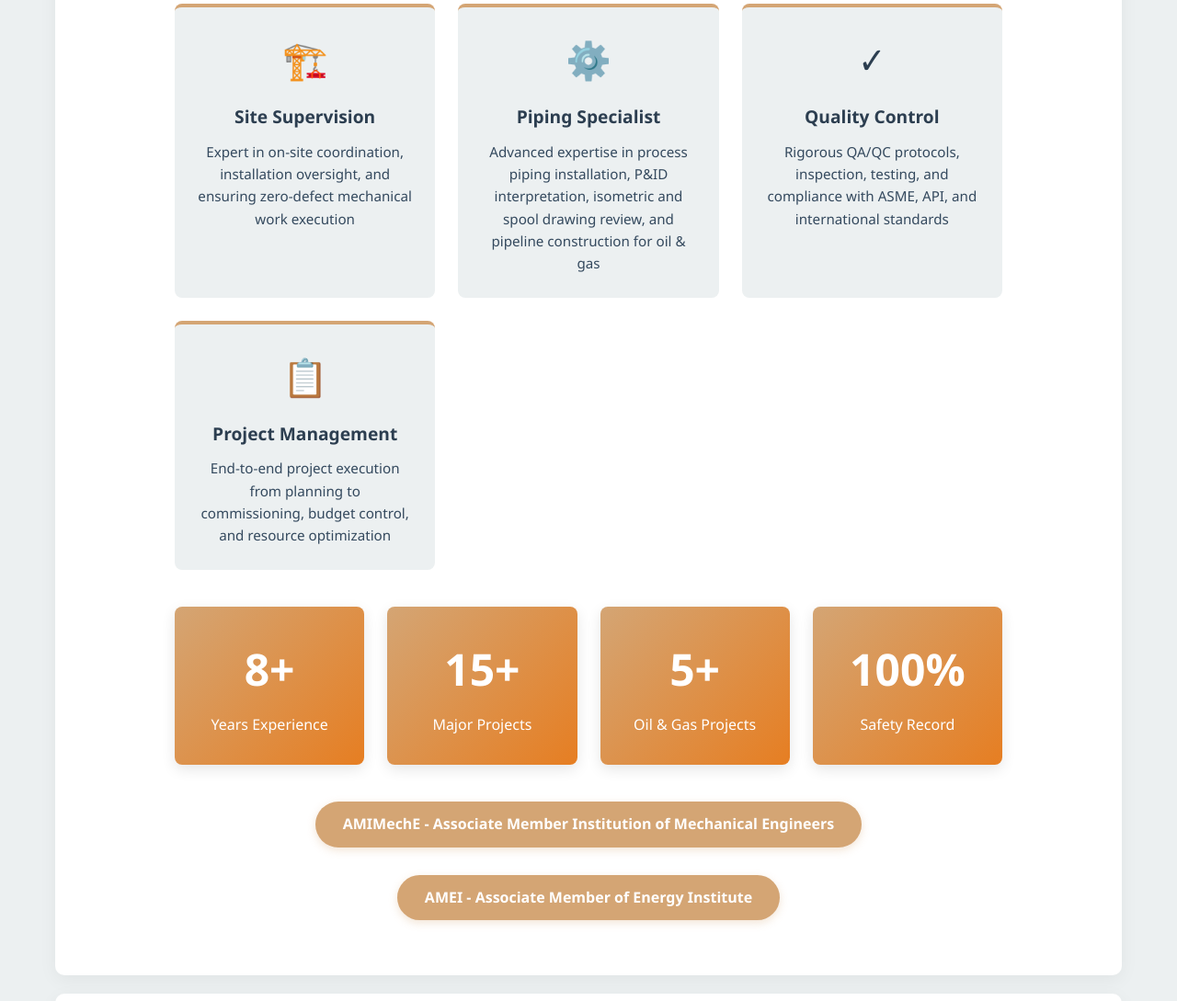
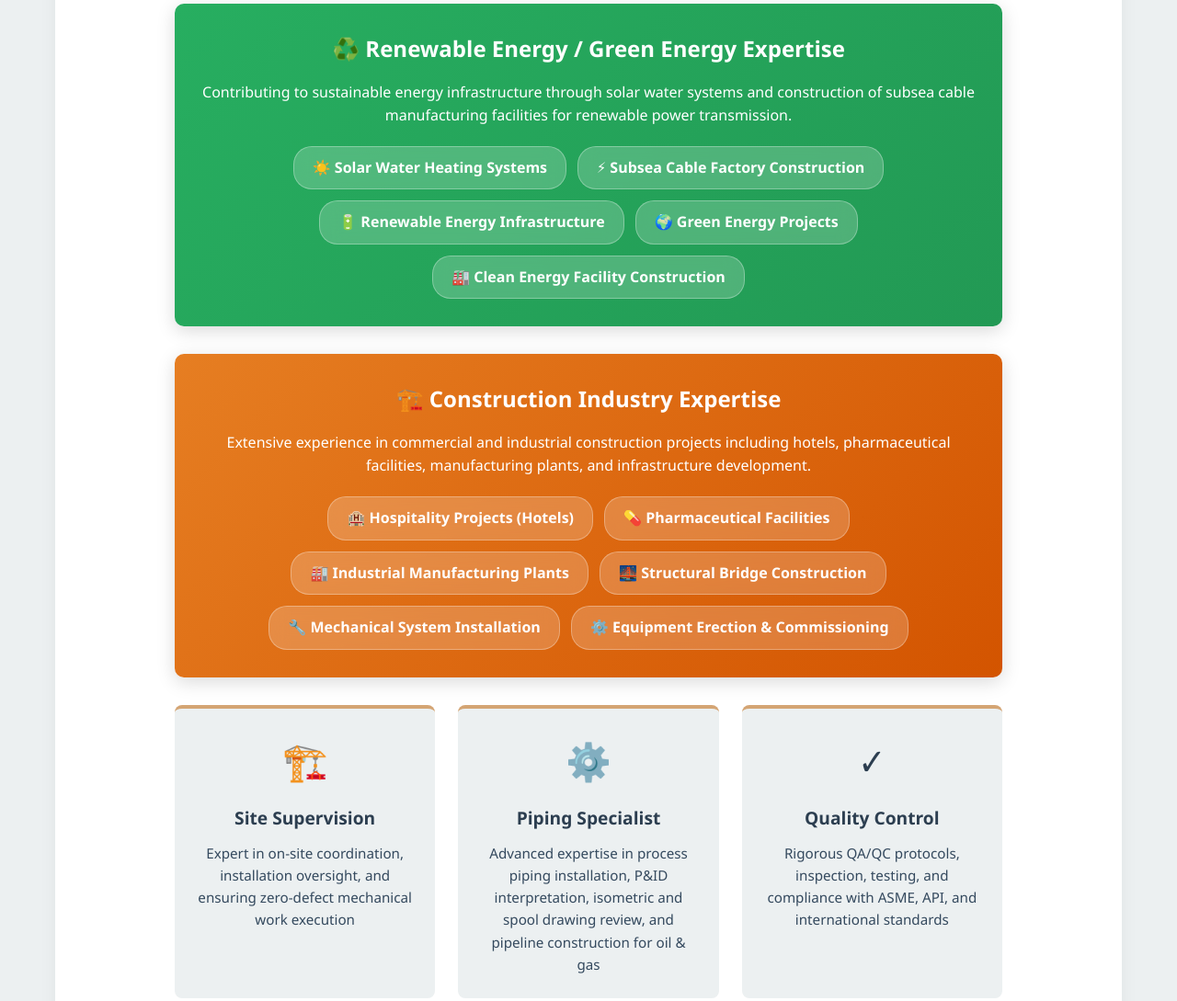
Before and after one commit to josephfrancis-ui/josephfrancis-ui.github.io, a plain HTML site: page index.html in a window 1280 px wide. Shown: the part 1142-2231 px from the top of the page at 92% size. Drawn offline with Linux system fonts and the light colour scheme.

Commit message:
Update index.html

```diff
--- a/index.html
+++ b/index.html
@@ -769,7 +769,7 @@
             <h2>Professional Profile</h2>
             <div class="about-content">
                 <p class="about-intro">
-                    Seasoned Mechanical Engineer with 8+ years of extensive experience in Oil & Gas and industrial sectors, specializing in piping systems, mechanical installations, and site execution. Proven track record in managing high-value projects from concept to commissioning across refineries, integrated facilities, and industrial plants. Expert in on-site coordination, quality control, and delivering projects within budget and schedule constraints in demanding environments.
+                    Seasoned Mechanical Engineer with 8+ years of extensive experience across Oil & Gas, Renewable Energy, and Construction sectors, specializing in piping systems, mechanical installations, and site execution. Proven track record in managing high-value projects from concept to commissioning across refineries, integrated facilities, industrial plants, and sustainable energy infrastructure. Expert in on-site coordination, quality control, and delivering projects within budget and schedule constraints in demanding environments.
                 </p>
 
                 <div class="industry-highlight">
@@ -784,6 +784,35 @@
                         <span class="industry-tag">📋 Integrated Facilities</span>
                         <span class="industry-tag">✓ Process Piping Systems</span>
                         <span class="industry-tag">🔩 Upstream Operations</span>
+                    </div>
+                </div>
+
+                <div class="industry-highlight" style="background: linear-gradient(135deg, #27ae60 0%, #229954 100%);">
+                    <h3>♻️ Renewable Energy / Green Energy Expertise</h3>
+                    <p style="text-align: center; margin-bottom: 15px;">
+                        Contributing to sustainable energy infrastructure through solar water systems and construction of subsea cable manufacturing facilities for renewable power transmission.
+                    </p>
+                    <div class="industry-tags">
+                        <span class="industry-tag">☀️ Solar Water Heating Systems</span>
+                        <span class="industry-tag">⚡ Subsea Cable Factory Construction</span>
+                        <span class="industry-tag">🔋 Renewable Energy Infrastructure</span>
+                        <span class="industry-tag">🌍 Green Energy Projects</span>
+                        <span class="industry-tag">🏭 Clean Energy Facility Construction</span>
+                    </div>
+                </div>
+
+                <div class="industry-highlight" style="background: linear-gradient(135deg, #e67e22 0%, #d35400 100%);">
+                    <h3>🏗️ Construction Industry Expertise</h3>
+                    <p style="text-align: center; margin-bottom: 15px;">
+                        Extensive experience in commercial and industrial construction projects including hotels, pharmaceutical facilities, manufacturing plants, and infrastructure development.
+                    </p>
+                    <div class="industry-tags">
+                        <span class="industry-tag">🏨 Hospitality Projects (Hotels)</span>
+                        <span class="industry-tag">💊 Pharmaceutical Facilities</span>
+                        <span class="industry-tag">🏭 Industrial Manufacturing Plants</span>
+                        <span class="industry-tag">🌉 Structural Bridge Construction</span>
+                        <span class="industry-tag">🔧 Mechanical System Installation</span>
+                        <span class="industry-tag">⚙️ Equipment Erection & Commissioning</span>
                     </div>
                 </div>
 
@@ -823,8 +852,8 @@
                         <div class="stat-label">Major Projects</div>
                     </div>
                     <div class="stat-card">
-                        <div class="stat-number">5+</div>
-                        <div class="stat-label">Oil & Gas Projects</div>
+                        <div class="stat-number">3</div>
+                        <div class="stat-label">Industry Sectors</div>
                     </div>
                     <div class="stat-card">
                         <div class="stat-number">100%</div>
@@ -936,9 +965,9 @@
                         <div class="date">Inverness, Scotland | January 2025 – Present</div>
                     </div>
                 </div>
-                <span class="sector-tag">Industrial Manufacturing</span>
+                <span class="sector-tag">Renewable Energy - Industrial Construction</span>
                 <ul class="responsibilities">
-                    <li>Site supervision and quality control for mechanical installations in subsea cable manufacturing facility</li>
+                    <li>Site supervision and quality control for mechanical installations in subsea cable manufacturing facility construction project</li>
                     <li>Value Engineering for Mechanical systems – HVAC, Chilled water, Nitrogen system, Clean Rooms and Firefighting systems</li>
                     <li>On-site coordination of mechanical contractors and subcontractors for timely project delivery</li>
                     <li>Material take-offs and cost estimates, streamlining procurement and site material management</li>
@@ -1136,13 +1165,13 @@
         <section id="projects">
             <h2>Major Projects Portfolio</h2>
             <p class="projects-intro">
-                Extensive Oil & Gas experience across refineries and integrated facilities, complemented by diverse industrial, commercial, and infrastructure projects spanning manufacturing, hospitality, and renewable energy sectors.
+                Extensive Oil & Gas experience across refineries and integrated facilities, Renewable Energy projects including solar systems and subsea cable factory construction, and diverse Construction projects spanning hospitality, pharmaceutical, and industrial sectors.
             </p>
             <div class="projects-grid">
                 <div class="project-card">
-                    <h3>Subsea Cable Factory</h3>
+                    <h3>Subsea Cable Factory - Construction Project</h3>
                     <p class="project-location">📍 Inverness, Scotland</p>
-                    <span class="project-type">Industrial Manufacturing</span>
+                    <span class="project-type">Renewable Energy - Industrial Construction</span>
                 </div>
 
                 <div class="project-card">
@@ -1319,5 +1348,8 @@
 
     <footer>
         <p>&copy; 2025 Joseph Francis. All rights reserved.</p>
-        <p>Mechanical Engineer | Oil & Gas | Piping Specialist | Scotland, United Kingdom</p>
-        <p style="margin-top: 1
+        <p>Mechanical Engineer | Oil & Gas | Renewable Energy | Construction | Piping Specialist | Scotland, United Kingdom</p>
+        <p style="margin-top: 10px; font-size: 0.9em;">Available for challenging engineering opportunities in oil & gas, renewable energy, and construction projects</p>
+    </footer>
+</body>
+</html>
```
